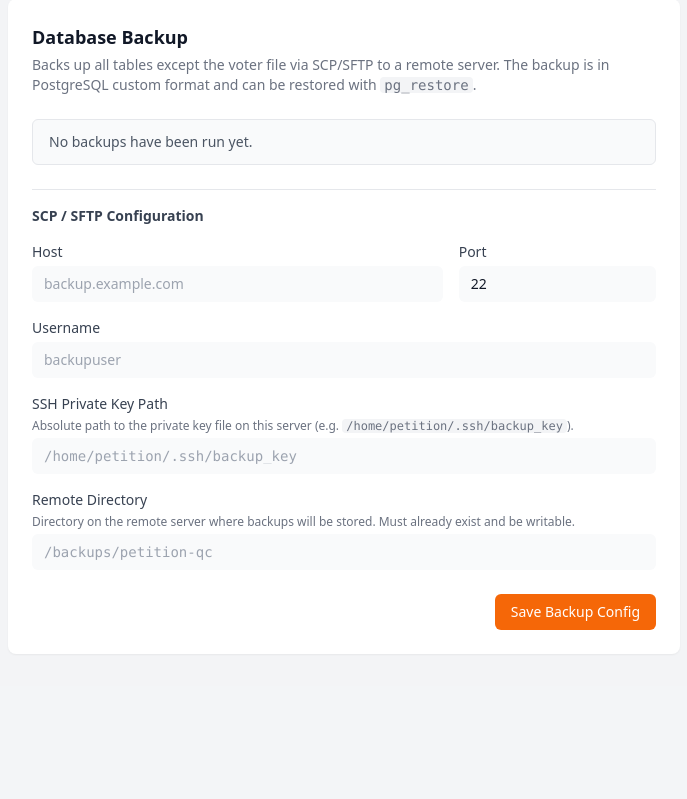
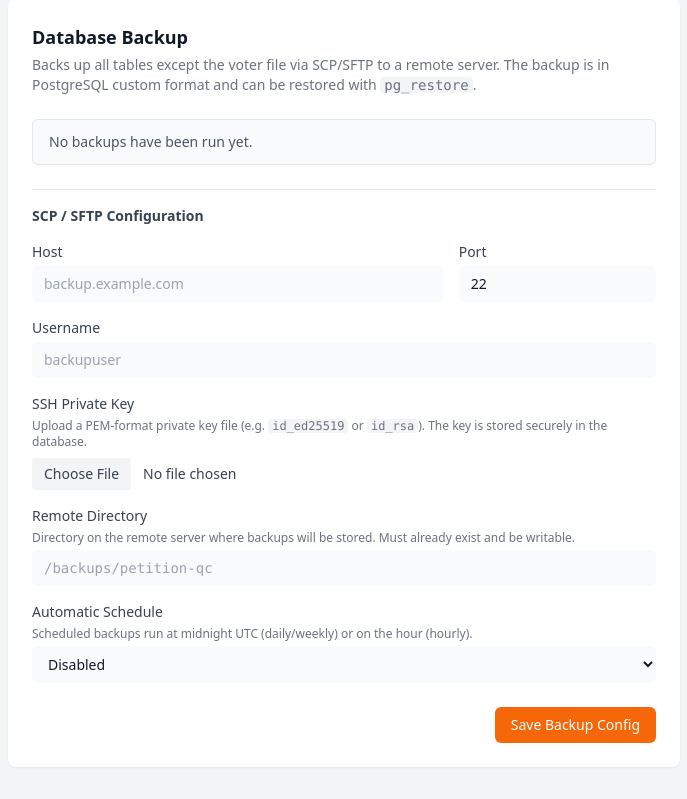
Before and after one commit to ohvoice-adam/petition-qc, a Flask app: page /settings/ in a window 1280 px wide. Shown: the part 619-1418 px from the top of the page, without its empty margins (296-983 px from the left). Before the commit the page ends 1249 px from the top, so only its background shows below. Run offline with Flask 3, Linux system fonts and the light colour scheme; a user stored in the database is signed in; tables that the repository leaves empty hold one stand-in row (values such as "Sample post"); some libraries are stand-ins or nearby versions.

Commit message:
Add SSH key upload, connection test, and scheduled backups
- Replace SSH key path field with browser-based file upload; key content
  is stored in the database instead of requiring a filesystem path
- Add Test Connection button with inline AJAX result (no page reload)
- Add APScheduler-based backup scheduling (hourly, daily, weekly) with
  schedule persisted in settings and applied immediately on save
- Refactor backup service: extract _key_tempfile context manager,
  add test_sftp_connection() and run_backup_sync() for scheduler use
- Add APScheduler>=3.10.0 to requirements

Co-Authored-By: Claude Sonnet 4.6 <noreply@anthropic.com>

```diff
--- a/app/__init__.py
+++ b/app/__init__.py
@@ -63,4 +63,8 @@ def create_app(config_class=Config):
         from app.services.voter_import import VoterImportService
         VoterImportService.recover_stale_imports()
 
+    # Start the backup scheduler (reads schedule setting from DB)
+    from app.services.scheduler import init_app as init_scheduler
+    init_scheduler(app)
+
     return app
--- a/app/models/settings.py
+++ b/app/models/settings.py
@@ -74,8 +74,9 @@ class Settings(db.Model):
             "scp_host": cls.get("backup_scp_host", ""),
             "scp_port": cls.get("backup_scp_port", "22"),
             "scp_user": cls.get("backup_scp_user", ""),
-            "scp_key_path": cls.get("backup_scp_key_path", ""),
+            "has_key": bool(cls.get("backup_scp_key_content")),
             "scp_remote_path": cls.get("backup_scp_remote_path", ""),
+            "schedule": cls.get("backup_schedule", ""),
             "last_run": cls.get("backup_last_run", ""),
             "last_status": cls.get("backup_last_status", ""),
         }
@@ -86,15 +87,20 @@ class Settings(db.Model):
         host: str,
         port: str,
         user: str,
-        key_path: str,
         remote_path: str,
+        key_content: str | None = None,
     ) -> None:
-        """Persist SCP backup configuration."""
+        """Persist SCP backup configuration.
+
+        If *key_content* is provided it replaces any previously stored key.
+        Omit (or pass None) to keep the existing stored key unchanged.
+        """
         cls.set("backup_scp_host", host.strip())
         cls.set("backup_scp_port", port.strip() or "22")
         cls.set("backup_scp_user", user.strip())
-        cls.set("backup_scp_key_path", key_path.strip())
         cls.set("backup_scp_remote_path", remote_path.strip())
+        if key_content is not None:
+            cls.set("backup_scp_key_content", key_content)
 
     def __repr__(self):
         return f"<Settings {self.key}={self.value}>"
--- a/app/routes/settings.py
+++ b/app/routes/settings.py
@@ -1,10 +1,11 @@
-from flask import Blueprint, render_template, request, redirect, url_for, flash, current_app
+from flask import Blueprint, render_template, request, redirect, url_for, flash, current_app, jsonify
 from flask_login import login_required
 from sqlalchemy import text
 
 from app import db
 from app.models import Settings, admin_required
 from app.services import backup as backup_service
+from app.services import scheduler as scheduler_service
 
 bp = Blueprint("settings", __name__)
 
@@ -53,15 +54,53 @@ def index():
 @admin_required
 def save_backup_config():
     """Save SCP backup configuration."""
+    key_content = None
+    key_file = request.files.get("scp_key_file")
+    if key_file and key_file.filename:
+        try:
+            key_content = key_file.read().decode("utf-8")
+        except (UnicodeDecodeError, ValueError):
+            flash("Invalid key file — must be a text-format PEM private key.", "error")
+            return redirect(url_for("settings.index"))
+        if not key_content.strip():
+            key_content = None
+
     Settings.save_backup_config(
         host=request.form.get("scp_host", ""),
         port=request.form.get("scp_port", "22"),
         user=request.form.get("scp_user", ""),
-        key_path=request.form.get("scp_key_path", ""),
         remote_path=request.form.get("scp_remote_path", ""),
+        key_content=key_content,
     )
+
+    schedule = request.form.get("backup_schedule", "")
+    if schedule not in ("", "hourly", "daily", "weekly"):
+        schedule = ""
+    Settings.set("backup_schedule", schedule)
+    scheduler_service.apply_schedule(current_app._get_current_object())
+
     flash("Backup configuration saved", "success")
     return redirect(url_for("settings.index"))
+
+
+@bp.route("/test-backup-connection", methods=["POST"])
+@login_required
+@admin_required
+def test_backup_connection():
+    """Test the SFTP connection and return JSON {ok, message}."""
+    if not backup_service.is_configured():
+        return jsonify(ok=False, message="Backup is not fully configured.")
+
+    backup_config = Settings.get_backup_config()
+    scp_config = {
+        "host": Settings.get("backup_scp_host"),
+        "port": int(Settings.get("backup_scp_port", "22") or "22"),
+        "user": Settings.get("backup_scp_user"),
+        "key_content": Settings.get("backup_scp_key_content"),
+        "remote_path": backup_config["scp_remote_path"],
+    }
+    ok, message = backup_service.test_sftp_connection(scp_config)
+    return jsonify(ok=ok, message=message)
 
 
 @bp.route("/run-backup", methods=["POST"])
--- a/app/templates/settings/index.html
+++ b/app/templates/settings/index.html
@@ -90,8 +90,9 @@
             {% endif %}
         </div>
 
-        <!-- Run backup button -->
+        <!-- Run backup + test connection buttons -->
         {% if backup_configured %}
+        <div class="flex items-center gap-3 flex-wrap">
             <form method="POST" action="{{ url_for('settings.run_backup') }}">
                 <button type="submit"
                         {% if backup_config.last_status == 'running' %}disabled{% endif %}
@@ -103,10 +104,19 @@
                     {% endif %}
                 </button>
             </form>
+
+            <button id="test-conn-btn" type="button"
+                    onclick="testBackupConnection()"
+                    class="bg-gray-100 hover:bg-gray-200 dark:bg-gray-700 dark:hover:bg-gray-600 text-gray-700 dark:text-gray-200 font-medium py-2 px-4 rounded-md text-sm">
+                Test Connection
+            </button>
+            <span id="test-conn-result" class="text-sm hidden"></span>
+        </div>
         {% endif %}
 
         <!-- SCP configuration form -->
         <form method="POST" action="{{ url_for('settings.save_backup_config') }}"
+              enctype="multipart/form-data"
               class="space-y-4 pt-4 border-t border-gray-200 dark:border-gray-700">
             <h3 class="text-sm font-semibold text-gray-700 dark:text-gray-300">SCP / SFTP Configuration</h3>
 
@@ -142,16 +152,28 @@
             </div>
 
             <div>
-                <label for="scp_key_path" class="block text-sm font-medium text-gray-700 dark:text-gray-300 mb-1">
-                    SSH Private Key Path
+                <label for="scp_key_file" class="block text-sm font-medium text-gray-700 dark:text-gray-300 mb-1">
+                    SSH Private Key
                 </label>
-                <p class="text-xs text-gray-500 dark:text-gray-400 mb-1">
-                    Absolute path to the private key file on this server (e.g. <code class="font-mono bg-gray-100 dark:bg-gray-700 px-1 rounded">/home/petition/.ssh/backup_key</code>).
+                {% if backup_config.has_key %}
+                <p class="flex items-center gap-1.5 text-xs text-green-700 dark:text-green-400 mb-2">
+                    <svg class="w-3.5 h-3.5" fill="currentColor" viewBox="0 0 20 20"><path fill-rule="evenodd" d="M16.707 5.293a1 1 0 010 1.414L8.414 15l-4.121-4.121a1 1 0 011.414-1.414L8.414 12.172l7.879-7.879a1 1 0 011.414 0z" clip-rule="evenodd"/></svg>
+                    Key configured. Upload a new file to replace it.
                 </p>
-                <input type="text" name="scp_key_path" id="scp_key_path"
-                       value="{{ backup_config.scp_key_path }}"
-                       placeholder="/home/petition/.ssh/backup_key"
-                       class="block w-full rounded-md bg-gray-50 dark:bg-gray-700 border-gray-300 dark:border-gray-600 text-gray-900 dark:text-white px-3 py-2 text-sm font-mono focus:border-navy-500 focus:ring-navy-500">
+                {% else %}
+                <p class="text-xs text-gray-500 dark:text-gray-400 mb-2">
+                    Upload a PEM-format private key file (e.g. <code class="font-mono bg-gray-100 dark:bg-gray-700 px-1 rounded">id_ed25519</code> or <code class="font-mono bg-gray-100 dark:bg-gray-700 px-1 rounded">id_rsa</code>).
+                    The key is stored securely in the database.
+                </p>
+                {% endif %}
+                <input type="file" name="scp_key_file" id="scp_key_file"
+                       accept=".pem,.key,text/plain"
+                       class="block w-full text-sm text-gray-700 dark:text-gray-300
+                              file:mr-3 file:py-1.5 file:px-3 file:rounded file:border-0
+                              file:text-sm file:font-medium
+                              file:bg-gray-100 dark:file:bg-gray-700
+                              file:text-gray-700 dark:file:text-gray-200
+                              hover:file:bg-gray-200 dark:hover:file:bg-gray-600">
             </div>
 
             <div>
@@ -167,6 +189,22 @@
                        class="block w-full rounded-md bg-gray-50 dark:bg-gray-700 border-gray-300 dark:border-gray-600 text-gray-900 dark:text-white px-3 py-2 text-sm font-mono focus:border-navy-500 focus:ring-navy-500">
             </div>
 
+            <div>
+                <label for="backup_schedule" class="block text-sm font-medium text-gray-700 dark:text-gray-300 mb-1">
+                    Automatic Schedule
+                </label>
+                <p class="text-xs text-gray-500 dark:text-gray-400 mb-1">
+                    Scheduled backups run at midnight UTC (daily/weekly) or on the hour (hourly).
+                </p>
+                <select name="backup_schedule" id="backup_schedule"
+                        class="block w-full rounded-md bg-gray-50 dark:bg-gray-700 border-gray-300 dark:border-gray-600 text-gray-900 dark:text-white px-3 py-2 text-sm focus:border-navy-500 focus:ring-navy-500">
+                    <option value=""      {% if not backup_config.schedule %}selected{% endif %}>Disabled</option>
+                    <option value="hourly" {% if backup_config.schedule == 'hourly' %}selected{% endif %}>Hourly (at :00)</option>
+                    <option value="daily"  {% if backup_config.schedule == 'daily'  %}selected{% endif %}>Daily (02:00 UTC)</option>
+                    <option value="weekly" {% if backup_config.schedule == 'weekly' %}selected{% endif %}>Weekly (Sunday 02:00 UTC)</option>
+                </select>
+            </div>
+
             <div class="flex justify-end pt-2">
                 <button type="submit"
                         class="bg-accent-500 hover:bg-accent-600 text-white font-medium py-2 px-4 rounded-md text-sm">
@@ -176,4 +214,35 @@
         </form>
     </div>
 </div>
+
+<script>
+async function testBackupConnection() {
+    const btn = document.getElementById('test-conn-btn');
+    const result = document.getElementById('test-conn-result');
+    btn.disabled = true;
+    btn.textContent = 'Testing\u2026';
+    result.className = 'text-sm text-gray-500 dark:text-gray-400';
+    result.textContent = '';
+    result.classList.remove('hidden');
+
+    try {
+        const resp = await fetch('{{ url_for("settings.test_backup_connection") }}', {
+            method: 'POST',
+        });
+        const data = await resp.json();
+        if (data.ok) {
+            result.className = 'text-sm font-medium text-green-700 dark:text-green-400';
+        } else {
+            result.className = 'text-sm font-medium text-red-600 dark:text-red-400';
+        }
+        result.textContent = data.message;
+    } catch (e) {
+        result.className = 'text-sm font-medium text-red-600 dark:text-red-400';
+        result.textContent = 'Request failed: ' + e.message;
+    } finally {
+        btn.disabled = false;
+        btn.textContent = 'Test Connection';
+    }
+}
+</script>
 {% endblock %}
--- a/requirements.txt
+++ b/requirements.txt
@@ -13,6 +13,7 @@ sqlalchemy>=2.0.0
 python-dotenv>=1.0.0
 gunicorn>=21.0.0
 paramiko>=3.0.0
+APScheduler>=3.10.0
 
 # Development
 pytest>=8.0.0
```
Also changed, not shown: app/services/backup.py (+82 -23 lines), app/services/scheduler.py (added, +61 -0 lines). Lines whose indentation alone changed are shown as unchanged.
